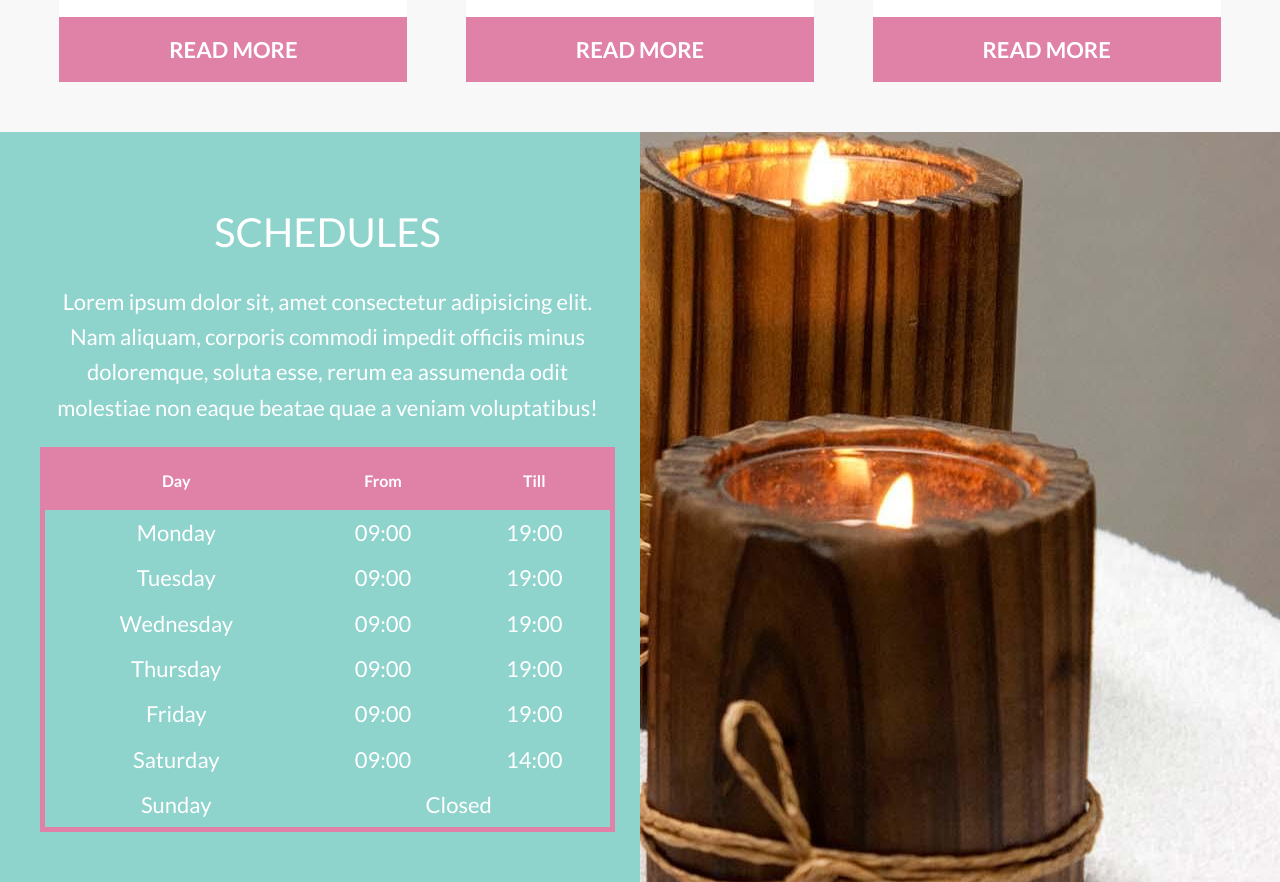
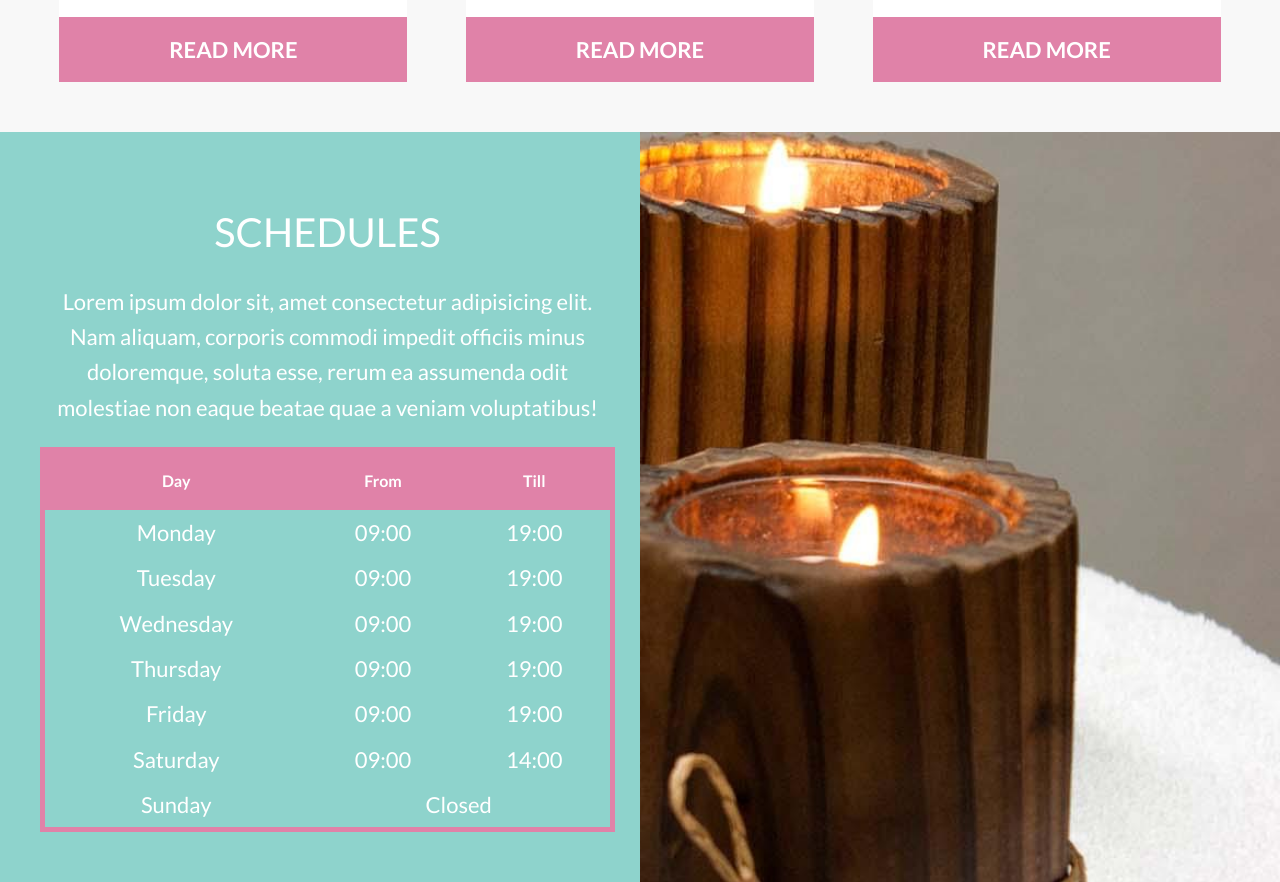
Before and after one commit to AlejoVE/carolina-spa, a website: page index.html in a window 1280 px wide. Shown: the part 1881-2763 px from the top of the page. Drawn offline with nearby package versions, Linux system fonts and the light colour scheme; files whose address does not match are found by name; a web font is replaced by a local one.

Commit message:
Update link and background-size

```diff
--- a/src/scss/ui/content/_schedules.scss
+++ b/src/scss/ui/content/_schedules.scss
@@ -13,7 +13,7 @@
 	background-repeat: no-repeat;
 	background-position: center, bottom center;
 	color: v.$white;
-
+	background-size: 210rem;
 	@include m.tablet {
 		background-image: linear-gradient(
 				to right,
```
Also changed, not shown: README.md, build/css/app.css, 1 other file.
